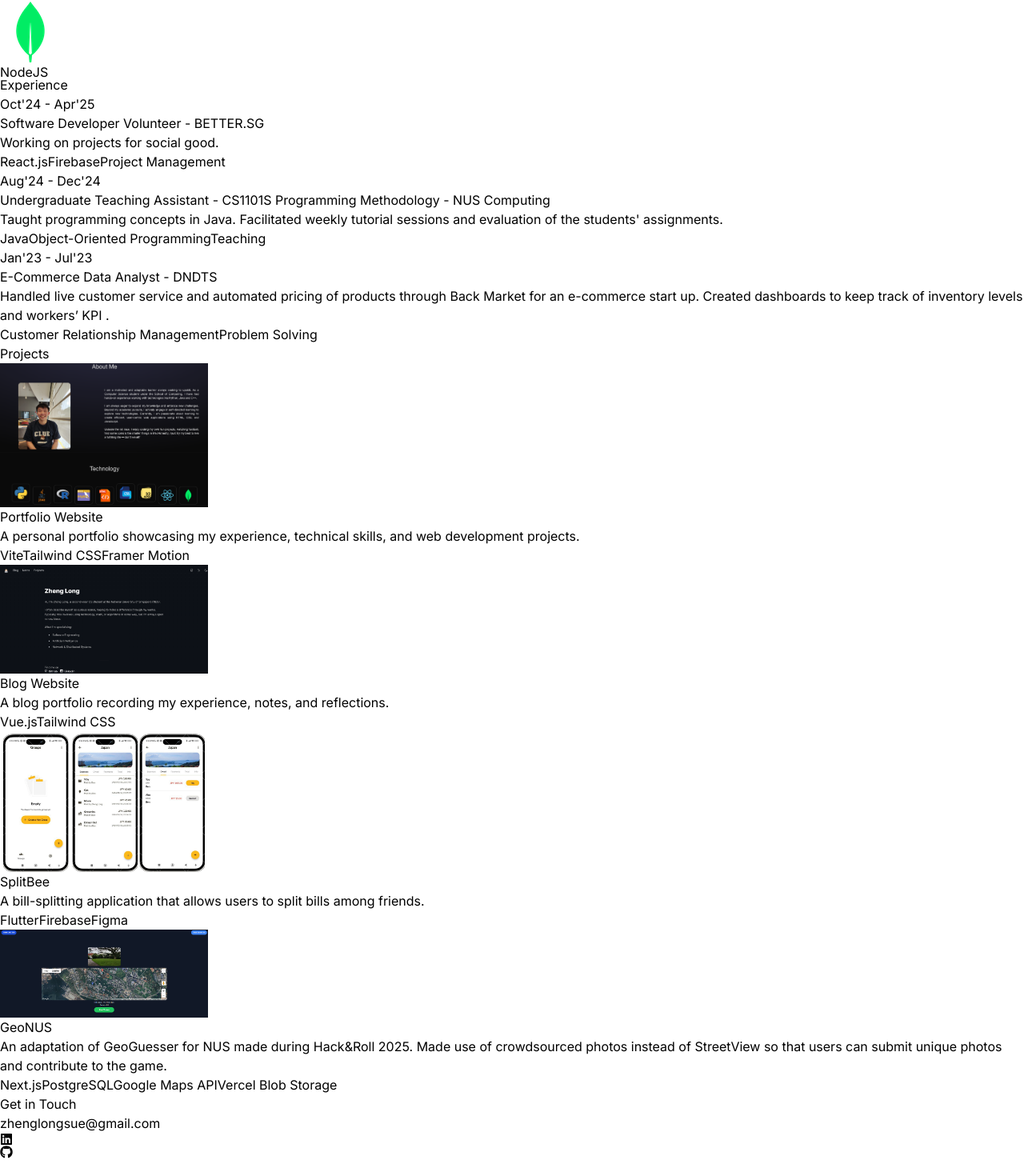
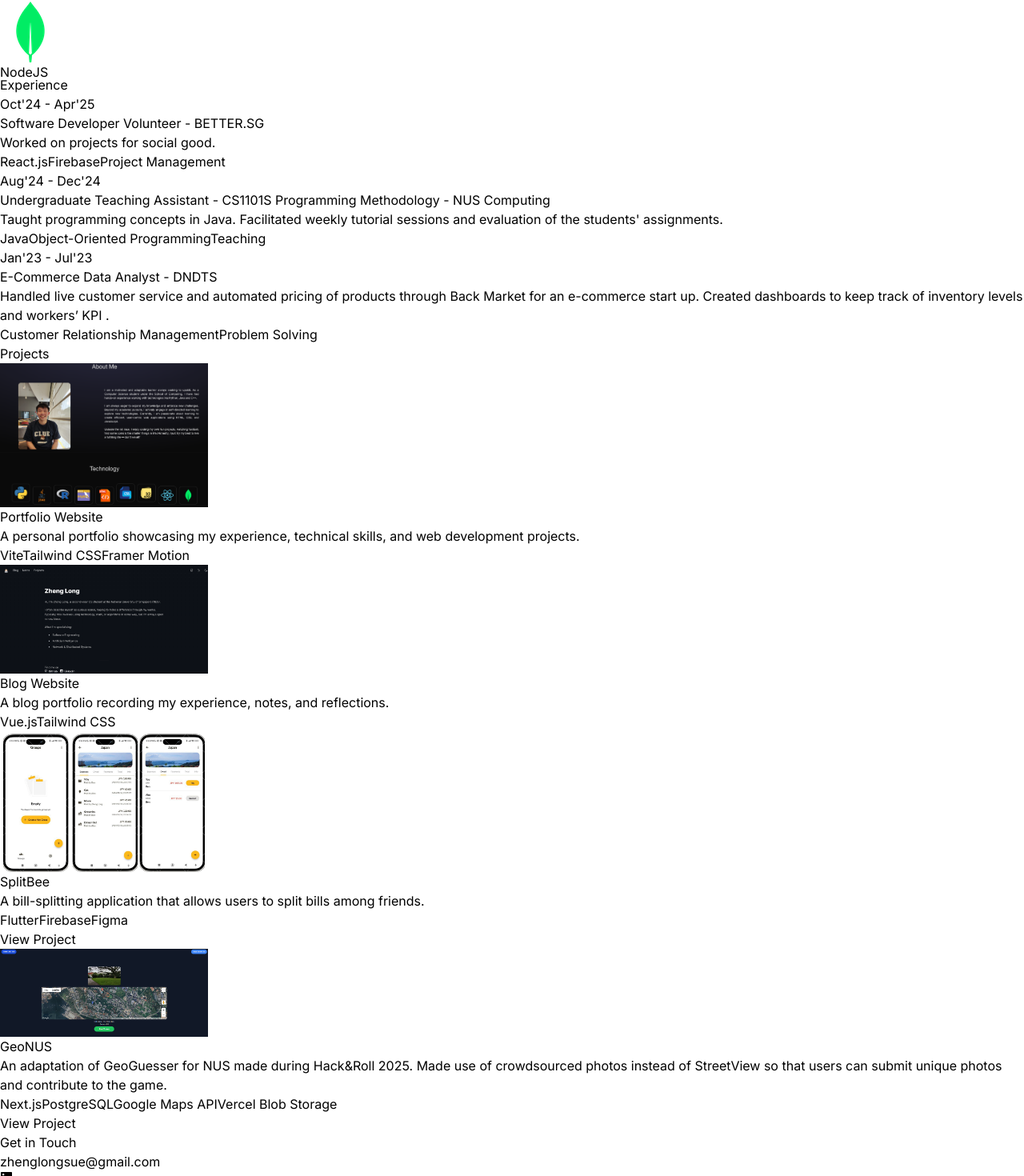
Before and after one commit to zhenglong1603/react-portfolio, a React (Vite) app: page / in a window 1280 px wide. Shown: the part 2648-4118 px from the top of the page at 80% size. Before the commit the page ends 4096 px from the top, so only its background shows below. Built offline with nearby package versions, Linux system fonts and the light colour scheme.

Commit message:
Add function to view projects

```diff
--- a/src/components/Projects.jsx
+++ b/src/components/Projects.jsx
@@ -28,10 +28,21 @@
                     transition={{duration: 1 }}
                     className="w-full max-w-xl lg:w-3/4">
                         <h6 className="mb-2 font-semibold">{project.title}</h6>
-                        <p className="mb-4 text-neutral-400">{project.description}</p>
+                        <p className="mb-4 text-neutral-400 whitespace-pre-line">{project.description}</p>
                         {project.technologies.map((tech, index) => (
                             <span key={index} className="mr-2 rounded bg-neutral-900 px-2 py-1 text-sm font-medium text-purple-500">{tech}</span>
                         ))}
+                        <br />
+                        {project.link && (
+                         <a
+                         href={project.link}
+                            target="_blank"
+                            rel="noopener noreferrer"
+                            className="inline-block mt-2 rounded bg-purple-600 px-4 py-2 text-sm text-white transition hover:bg-purple-700"
+                            >
+                            View Project
+                        </a>
+                    )}
                     </motion.div>
                 </div>
             ))}
--- a/src/constants/index.js
+++ b/src/constants/index.js
@@ -8,7 +8,7 @@
     year: "Oct'24 - Apr'25",
     role: "Software Developer Volunteer",
     company: "BETTER.SG",
-    description: `Working on projects for social good.`,
+    description: `Worked on projects for social good.`,
     technologies: ["React.js", "Firebase", "Project Management"],
   },
   {
@@ -48,12 +48,14 @@
     description:
       "A bill-splitting application that allows users to split bills among friends.",
     technologies: ["Flutter", "Firebase", "Figma"],
+    link: "https://drive.google.com/drive/u/0/folders/1bJLXAkLW5_3ajXyUZlFoLAbaCECaCdTh"
   },
   {
     title: "GeoNUS",
     image: geoNUS,
     description:
-      "An adaptation of GeoGuesser for NUS made during Hack&Roll 2025. Made use of crowdsourced photos instead of StreetView so that users can submit unique photos and contribute to the game.",
+      "An adaptation of GeoGuesser for NUS made during Hack&Roll 2025.\nMade use of crowdsourced photos instead of StreetView so that users can submit unique photos and contribute to the game.",
     technologies: ["Next.js", "PostgreSQL", "Google Maps API", "Vercel Blob Storage"],
+    link: "https://geo-nus.vercel.app/"
   }
 ];
```
